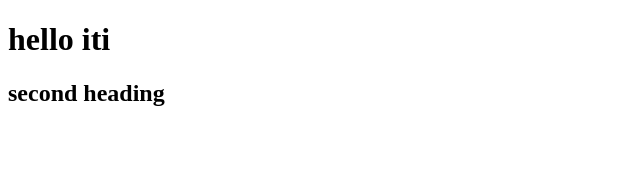
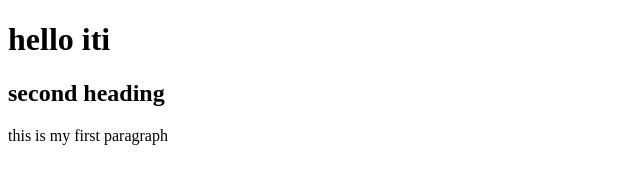
Before and after one commit to HazemL/ITI-Version-Control, a plain HTML site: page index.html in a window 1280 px wide. Shown: the whole page, without its empty margins (0-640 px from the left). Drawn offline with Linux system fonts and the light colour scheme.

Commit message:
add to index.html

```diff
--- a/index.html
+++ b/index.html
@@ -10,6 +10,7 @@
 <body>
     <h1>hello iti</h1>
     <h2>second heading</h2>
+    <p>this is my first paragraph</p>
 </body>
 
 </html>
```
